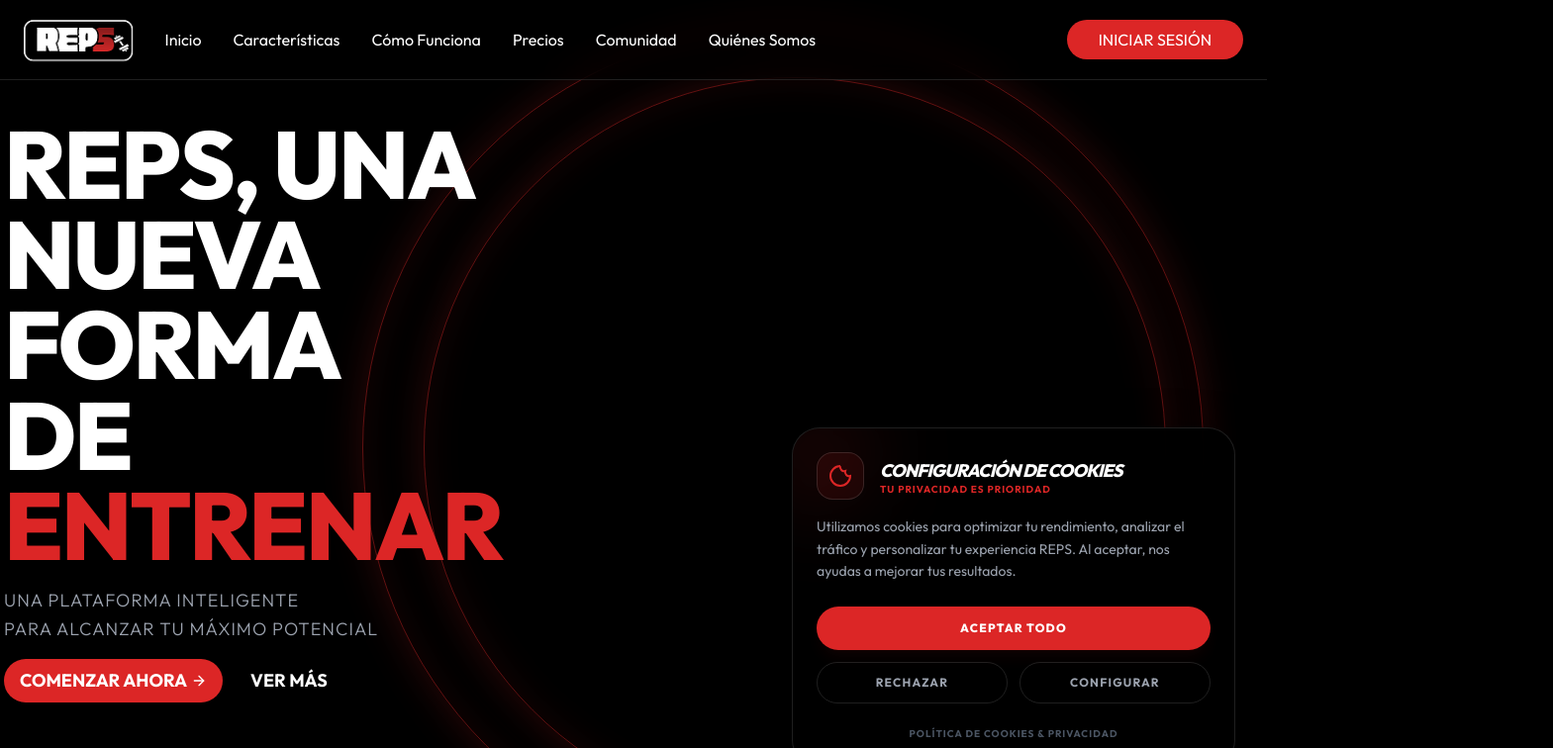
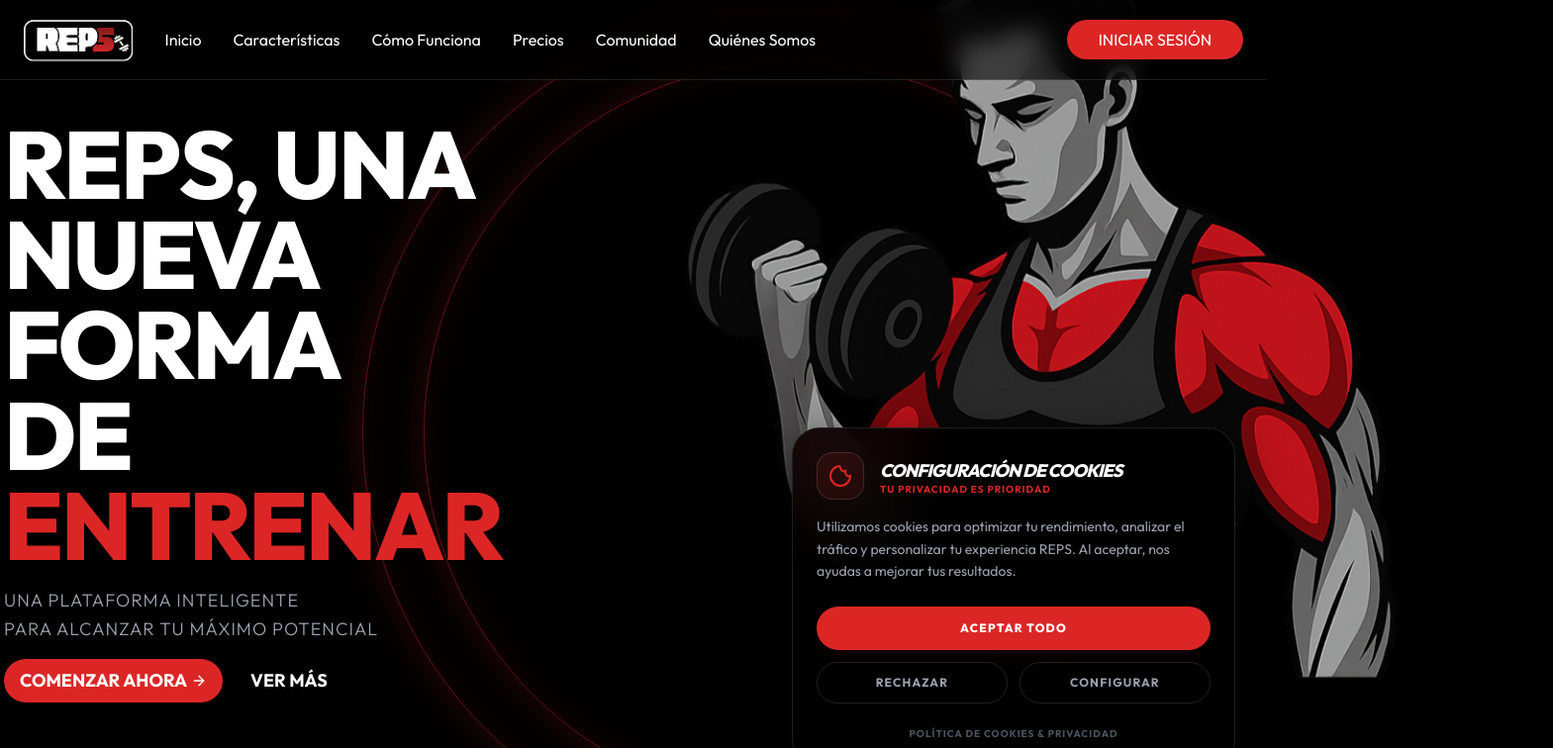
Before and after one commit to a26505/Reps-Front, a Vue app: page / in a window 1280 px wide. Shown: the top 756 px of the page at 99% size, 1569 px wide, since content can reach past the window. Built offline with nearby package versions, Linux system fonts and the light colour scheme; what vue3-apexcharts would draw is missing.

Commit message:
ajuste posicion hombre titulo

```diff
--- a/src/components/CommunityPage.vue
+++ b/src/components/CommunityPage.vue
@@ -74,7 +74,7 @@
               <!-- IZQUIERDA: AVATAR + INFO BÁSICA -->
               <div class="flex items-center gap-4 min-w-[250px]">
                 <div class="relative">
-                <div class="w-16 h-16 rounded-full bg-[#0F0F0F] border-2 border-[#DC2626]/20 flex items-center justify-center overflow-hidden shadow-inner">
+<div class="w-16 h-16 rounded-full bg-[#0F0F0F] border-2 border-[#DC2626]/20 flex items-center justify-center overflow-hidden shadow-inner">
                     <img :src="getAvatarUrl(friend.avatarId)" class="w-full h-full object-cover scale-110" />
                   </div>
                   <span class="absolute bottom-0 right-0 w-4 h-4 rounded-full border-2 border-[#111827]" :class="friend.online ? 'bg-[#22C55E]' : 'bg-[#6B7280]'"></span>
--- a/src/components/landing/HeroSection.vue
+++ b/src/components/landing/HeroSection.vue
@@ -15,7 +15,7 @@
 </script>
 
 <template>
-<section id="home" class="relative min-h-[60vh] sm:min-h-screen flex items-start pb-8 lg:items-center pt-20 sm:pt-24 md:pt-24 lg:pt-32 overflow-visible lg:overflow-hidden bg-black">
+<section id="home" class="relative min-h-[60vh] sm:min-h-screen flex items-end pb-0 lg:items-center pt-20 sm:pt-24 md:pt-24 lg:pt-32 overflow-visible lg:overflow-hidden bg-black">
 
         <!-- DECORATION LAYER (Z-INDEX 1) -->
         <!-- Red circle decorations - Positioned behind athlete -->
@@ -27,7 +27,7 @@
 
 <div class="container mx-auto px-5 sm:px-6 py-6 lg:py-12 relative z-10 w-full h-full">
             <!-- GRID LAYER (Z-INDEX 10 for text, Z-INDEX 20 for image) -->
-            <div class="grid lg:grid-cols-2 gap-6 lg:gap-12 items-start lg:items-center h-full">
+<div class="grid lg:grid-cols-2 gap-6 lg:gap-12 items-center h-full">
 
                 <!-- Left Content (Text) - Z-INDEX 30 -->
 <div class="max-w-2xl relative z-30 lg:-ml-8 pl-4">
@@ -76,7 +76,7 @@
                 </div>
 
 <!-- Right Content (Athlete Image) - Z-INDEX 20 -->
-                <div class="hidden lg:flex relative justify-center lg:justify-end -mb-0 z-20 pointer-events-none">
+<div class="relative flex justify-center lg:justify-end -mb-0 z-20 pointer-events-none">
                         <img
                             :src="athleteImageUrl"
                             alt="Athlete"
@@ -277,6 +277,6 @@
     .athlete-image { transform: scale(1.25) translateY(112px); } /* Tablet */
 }
 @media (min-width: 1024px) {
-    .athlete-image { transform: scale(1.65) translateY(20px) translateX(70px); } /* Desktop - Lowered further */
+    .athlete-image { transform: scale(1.65) translateY(20px) translateX(70px); } /* Desktop - Original */
 }
 </style>
```
